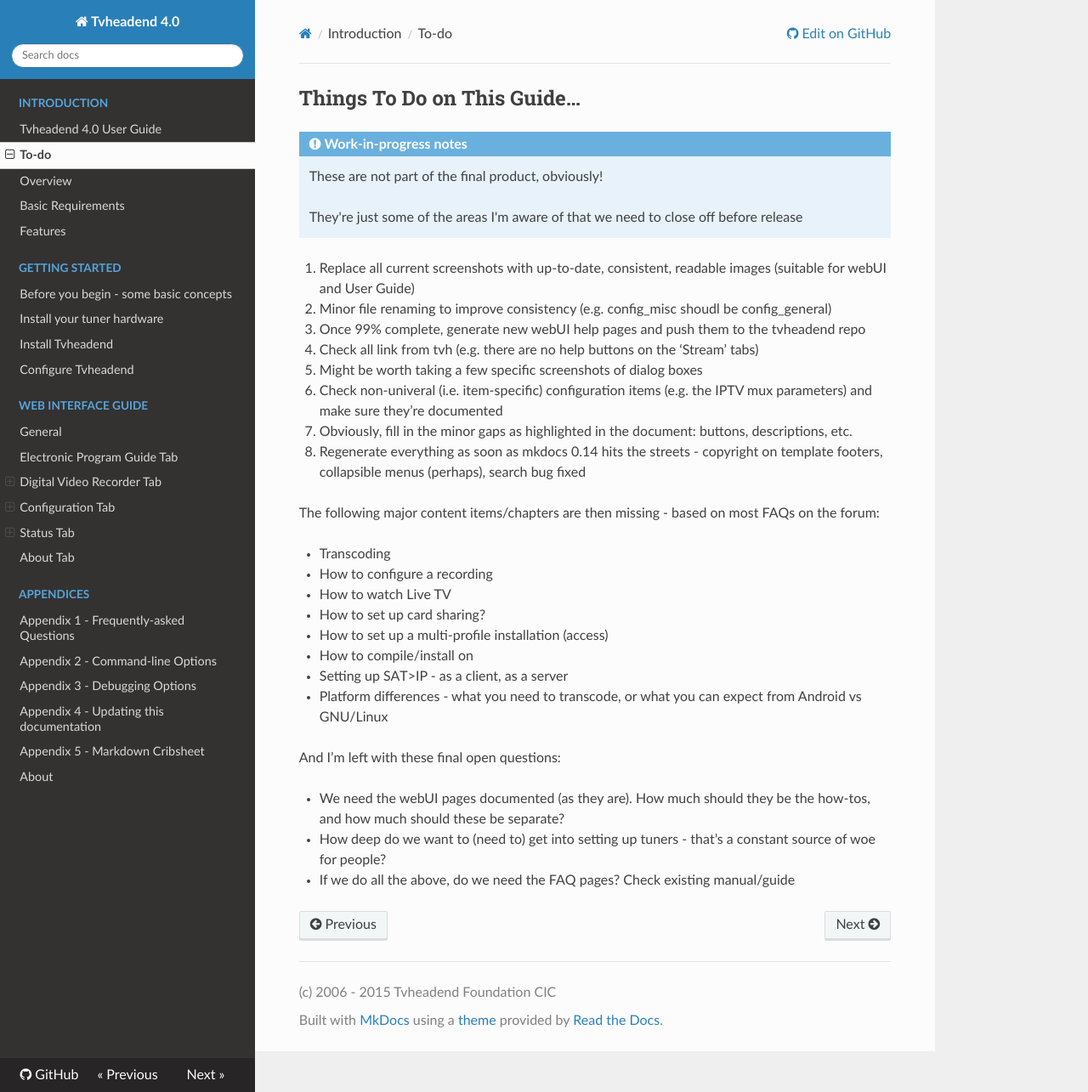
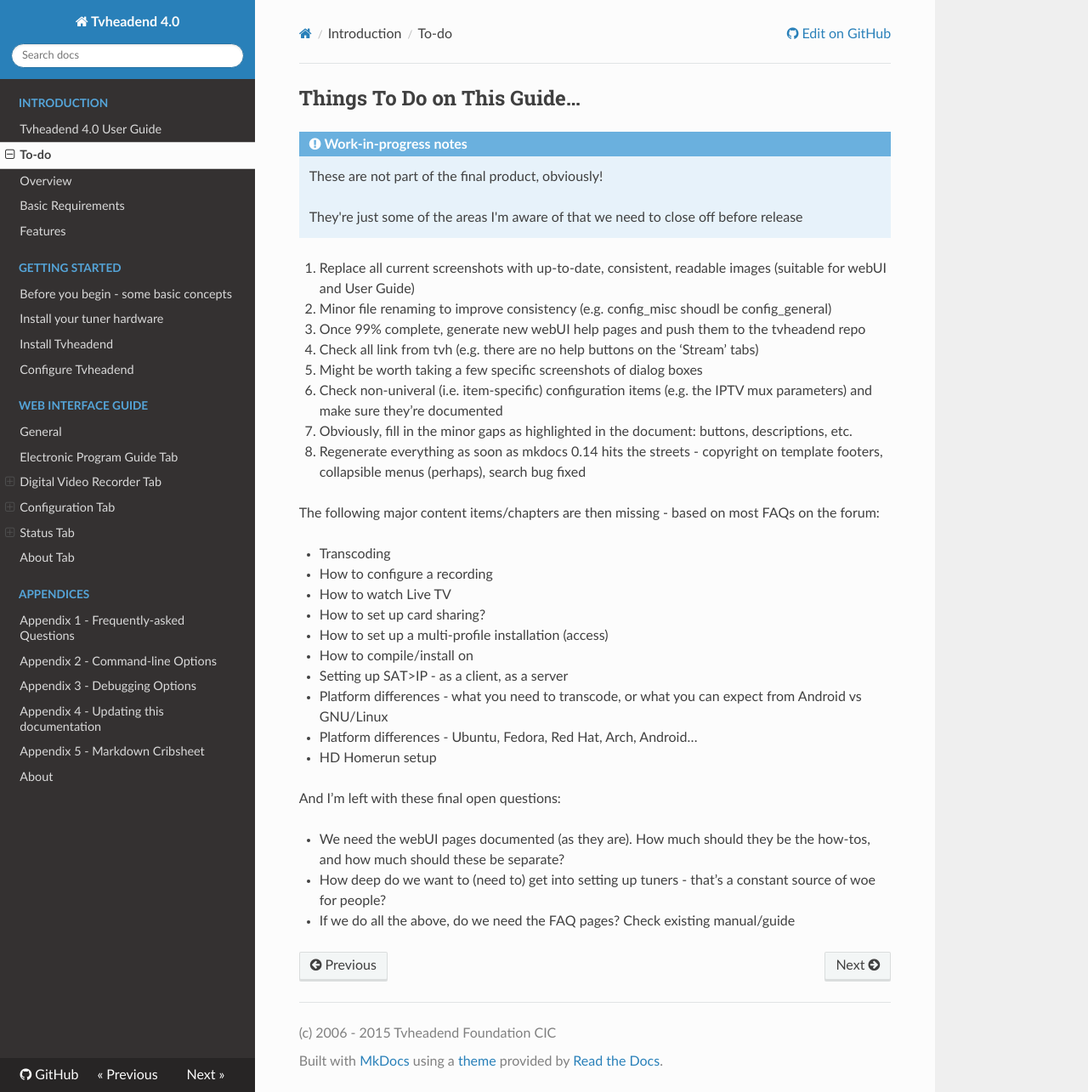
Before and after one commit to tvheadend/tvheadend-documentation, an MkDocs documentation site: the page built from docs/todo.md, in a window 1280 px wide and 1285 px high. Shown: the whole window at 85% size. Built offline with MkDocs 1.6.1, drawn with Linux system fonts in a browser that asks for light colours; nearby versions of some CDN libraries; old or Windows-style settings are respelled for this version of MkDocs.

Commit message:
Update todo

```diff
--- a/docs/todo.md
+++ b/docs/todo.md
@@ -40,6 +40,10 @@
 
 * Platform differences - what you need to transcode, or what you can expect from Android vs GNU/Linux
 
+* Platform differences - Ubuntu, Fedora, Red Hat, Arch, Android...
+
+* HD Homerun setup
+
 And I'm left with these final open questions:
 
 * We need the webUI pages documented (as they are). How much should they be the how-tos, and how much should these be separate?
```
